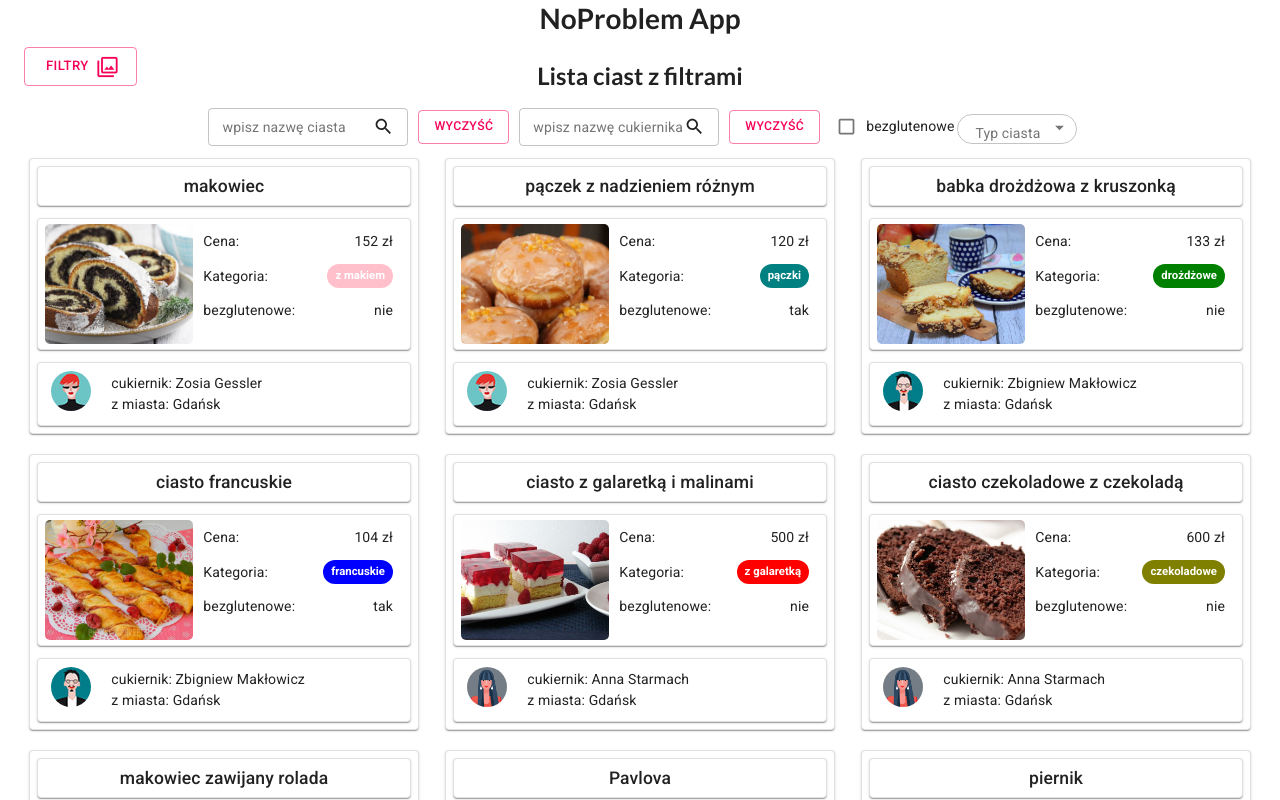
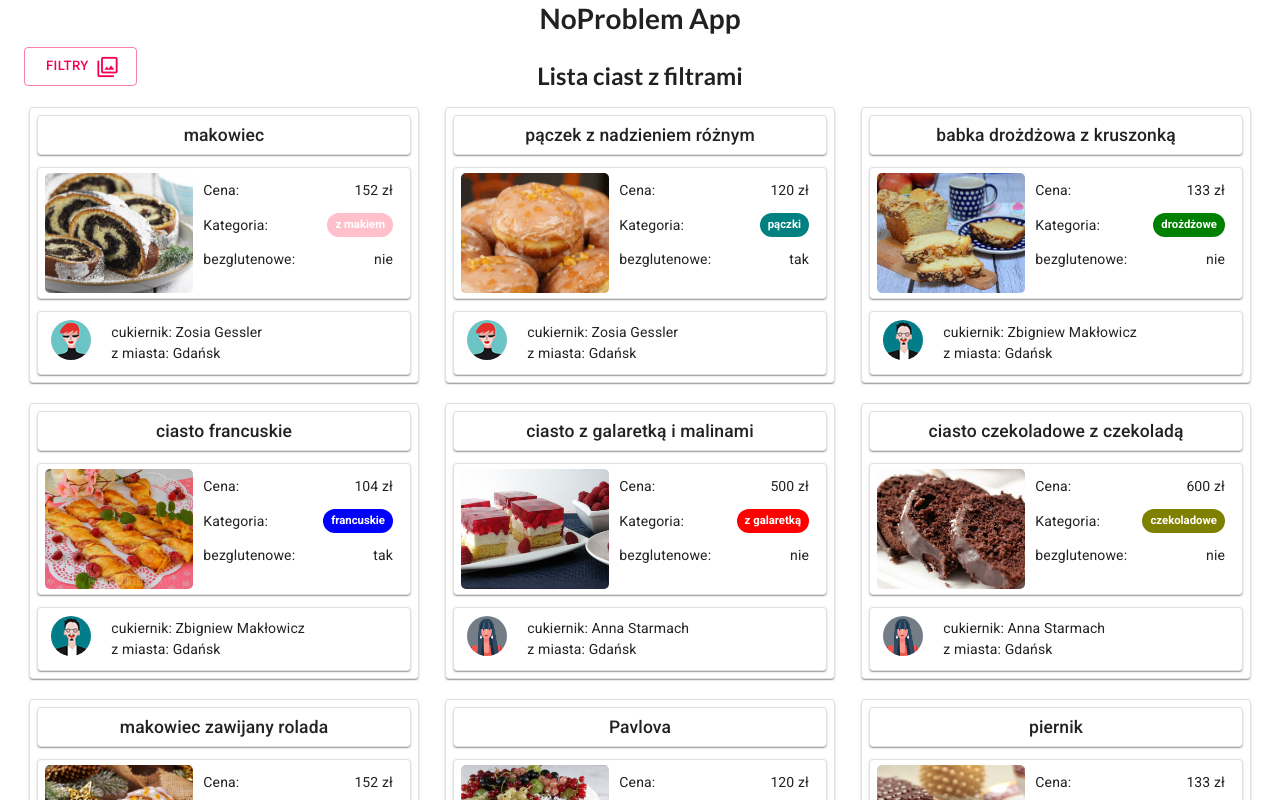
Before and after one commit to infoshareacademy/jfdz12-no-problem-app, a React (Create React App) app: page / in a window 1280 px wide. Shown: the top 800 px of the page. Built offline with nearby package versions, Linux system fonts and the light colour scheme.

Commit message:
refactor cook end cake filter

```diff
--- a/src/cakes/CakeCardFull.js
+++ b/src/cakes/CakeCardFull.js
@@ -26,7 +26,7 @@ class CakeCardFull extends React.Component{
                         <Grid item xs={6} style={{padding:'10px'}}>
                             <CardMedia image={cake.imgURL} style={{width: '100%', height:'100%', padding: '10px'}}/>
                         </Grid>
-                        <Grid item xs={6} direction='column'>
+                        <Grid container item xs={6} direction='column'>
                             <Paper style={{margin: '10px', padding:'40px 10px'}}>
 
                                 <Typography variant='h2'>
--- a/src/cakes/CakesList.js
+++ b/src/cakes/CakesList.js
@@ -46,7 +46,7 @@ export class CakesList extends React.Component{
     }
 
     reset = (id) => {
-        id === 'btn1'
+        id === 'filterCake'
         ? this.setState({filterCake: ''})
         : this.setState({filterCook: ''})
         }
@@ -83,7 +83,7 @@ export class CakesList extends React.Component{
                             onButtonClick = {this.filterVisibility}
                         />
                     </Box>
-                    {//filterPropVisible &&
+                    {filterPropVisible &&
                         <CakeFilters
                             filterNameValue = {filterCake}
                             filterCookName = {filterCook}
--- a/src/cakes/filter/CakeFilters.js
+++ b/src/cakes/filter/CakeFilters.js
@@ -1,7 +1,7 @@
 import React from 'react';
-import { Button, Checkbox, Grid, Box, FormControlLabel } from '@material-ui/core';
+import { Checkbox, Grid, Box, FormControlLabel } from '@material-ui/core';
 import FilterDropdown from './FilterDropdown';
-import { FilterInput } from './FilterInput';
+import FilterInput from './FilterInput';
 import {styleFilter} from './FilterStyle';
 
 
@@ -19,7 +19,9 @@ class CakeFilters extends React.Component{
         this.props.onFilterChange(event);
     }
 
-    reset (id) { this.props.onReset(id) };
+    reset (id) {
+        this.props.onReset(id)
+    };
 
     handleCheckboxChange (event) {
         this.props.onChecked(event.target.checked)
@@ -36,35 +38,29 @@ class CakeFilters extends React.Component{
     render(){
 
         return <>
-            <Grid container spacing={2} justify='center' alignContent='center' maxWidth='lg'>
+            <Grid container
+                    spacing={2}
+                    justify='center'
+                    alignContent='center'
+                    style = {styleFilter.Grid}>
 
                 <Box style = {styleFilter.Box}  >
 
                     <FilterInput
                         value={this.props.filterNameValue}
                         onChange={this.handleFilterChange}
-                        label = "wpisz nazwę ciasta"
+                        onClick = {this.reset}
+                        label = "szukaj ciasto"
                         inputName = "filterCake"
                      />
-
-                    <Button style = {styleFilter.Button}
-                            onClick = {(id) => this.reset('btn1')}
-                            variant="outlined"
-                            color="secondary"
-                    >
-                        wyczyść
-                    </Button>
 
                     <FilterInput
                         value={this.props.filterCookName}
                         onChange={this.handleFilterChange}
-                        label = "wpisz nazwę cukiernika"
+                        label = "szukaj cukiernika"
                         inputName = "filterCook"
+                        onClick = {this.reset}
                      />
-
-                    <Button style = {styleFilter.Button} onClick = {(id) => this.reset('btn2')} variant="outlined" color="secondary" >
-                        wyczyść
-                    </Button>
 
                     <FormControlLabel
                         style= {styleFilter.FormControlLabel}
--- a/src/cakes/filter/FilterDropdown.js
+++ b/src/cakes/filter/FilterDropdown.js
@@ -16,13 +16,13 @@ const styles = {
       backgroundColor: 'white',
      // border: '1px solid green',
       borderRadius:'10px',
-      paddingTop: '7px',
-      paddingBottom: '7px',
+      // paddingTop: '7px',
+      // paddingBottom: '7px',
     },
-    '& FilterDropdown-root':{
-      borderRadius: '5px',
-      border: '1px solid yellow',
-    },
+    // '& FilterDropdown-root':{
+    //   borderRadius: '5px',
+    //   border: '1px solid yellow',
+    // },
 
     // '& MuiOutlinedInput-root':{
     //   borderRadius: '15px',
@@ -62,8 +62,8 @@ const styles = {
   },
 
   formControl: {
-     // margin: '10px 10px',
-    minWidth: 120,
+    margin: '10px 10px',
+    minWidth: 150,
   },
 
   chips: {
@@ -100,7 +100,7 @@ class FilterDropdown extends React.Component{
 
     return <>
       <FormControl  color = 'secondary'
-                    margin='dense'
+                      margin='dense'
                     variant='outlined'
                     className={clsx(classes.formControl, classes.root)}
 
--- a/src/cakes/filter/FilterInput.js
+++ b/src/cakes/filter/FilterInput.js
@@ -1,9 +1,22 @@
 import React from 'react';
-import { TextField, InputAdornment } from '@material-ui/core';
-import { styleFilter } from './FilterStyle';
+import { TextField, InputAdornment, IconButton, withStyles } from '@material-ui/core';
 import SearchIcon from '@material-ui/icons/Search';
+import HighlightOffRoundedIcon from '@material-ui/icons/HighlightOffRounded';
 
-export class FilterInput extends React.Component{
+const styles = {
+    root: {
+        '& .MuiOutlinedInput-root':{
+            borderRadius: '20px',
+            margin: '5px',
+            minWidth: '250px',
+        },
+        '& .MuiIconButton-root': {
+            padding: '6px',
+        },
+    },
+  };
+
+class FilterInput extends React.Component{
     constructor(props){
         super(props);
         this.handleChange = this.handleChange.bind(this);
@@ -13,19 +26,44 @@ export class FilterInput extends React.Component{
         this.props.onChange(event);
     }
 
+    reset (id) {
+        this.props.onClick(id);
+    }
+
+    renderResetIcon(){
+        const startAdormentObj = {
+            startAdornment: (
+                <InputAdornment  position="start">
+                    <SearchIcon edge="start" />
+                </InputAdornment>
+            ),
+        };
+
+        const endAdormentObj = {
+            endAdornment: (
+                <IconButton onClick = {(id) => this.reset(this.props.inputName)}
+                            color="secondary" aria-label="reset">
+                    <HighlightOffRoundedIcon />
+                </IconButton>
+            ),
+        };
+
+        return (this.props.value.length >0
+                ?   {...startAdormentObj, ...endAdormentObj}
+                :   {...startAdormentObj});
+
+    }
+
     render(){
+        const { classes } = this.props;
+
         return (
-            <TextField pr={0}
-                InputProps={{
-                    endAdornment: (
-                        <InputAdornment  position="end">
-                            <SearchIcon edge="end" />
-                        </InputAdornment>
-                    ),
-                }}
-                style = {styleFilter.TextField}
+            <TextField
+                className={classes.root}
+
+                InputProps = {this.renderResetIcon()}
                 name = {this.props.inputName}
-                label = {this.props.label}
+                placeholder = {this.props.label}
                 type = "search"
                 variant = "outlined"
                 value = {this.props.value}
@@ -34,8 +72,7 @@ export class FilterInput extends React.Component{
                 size = 'small'
             />
         )
+    }
+}
 
-    }
-
-
-}
+export default withStyles(styles)(FilterInput);
--- a/src/cakes/filter/FilterStyle.js
+++ b/src/cakes/filter/FilterStyle.js
@@ -1,12 +1,4 @@
 export const styleFilter = {
-    Button: {
-        margin: '5px',
-    },
-
-    TextField: {
-        margin: '5px',
-        width: 200,
-    },
 
     Box: {
         // position: 'realtive',
@@ -17,10 +9,14 @@ export const styleFilter = {
         alignItems:'center',
         justifyContent: 'center',
         maxWidth: 'lg',
-      //  border: '1px solid black',
+        // border: '1px solid black',
     },
 
     FormControlLabel:{
         margin: '10px 2px',
     },
+
+    Grid: {
+        maxWidth: 'lg',
+    }
 }
```
